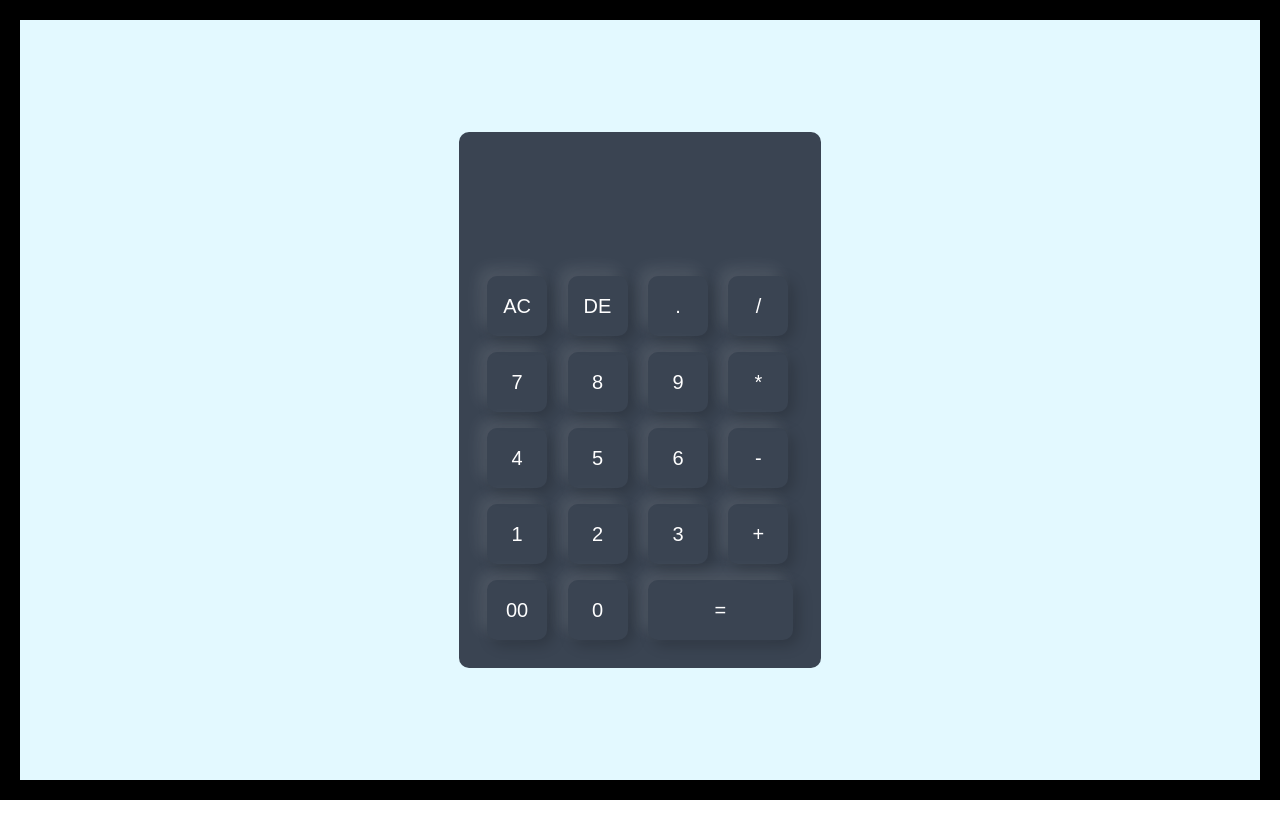
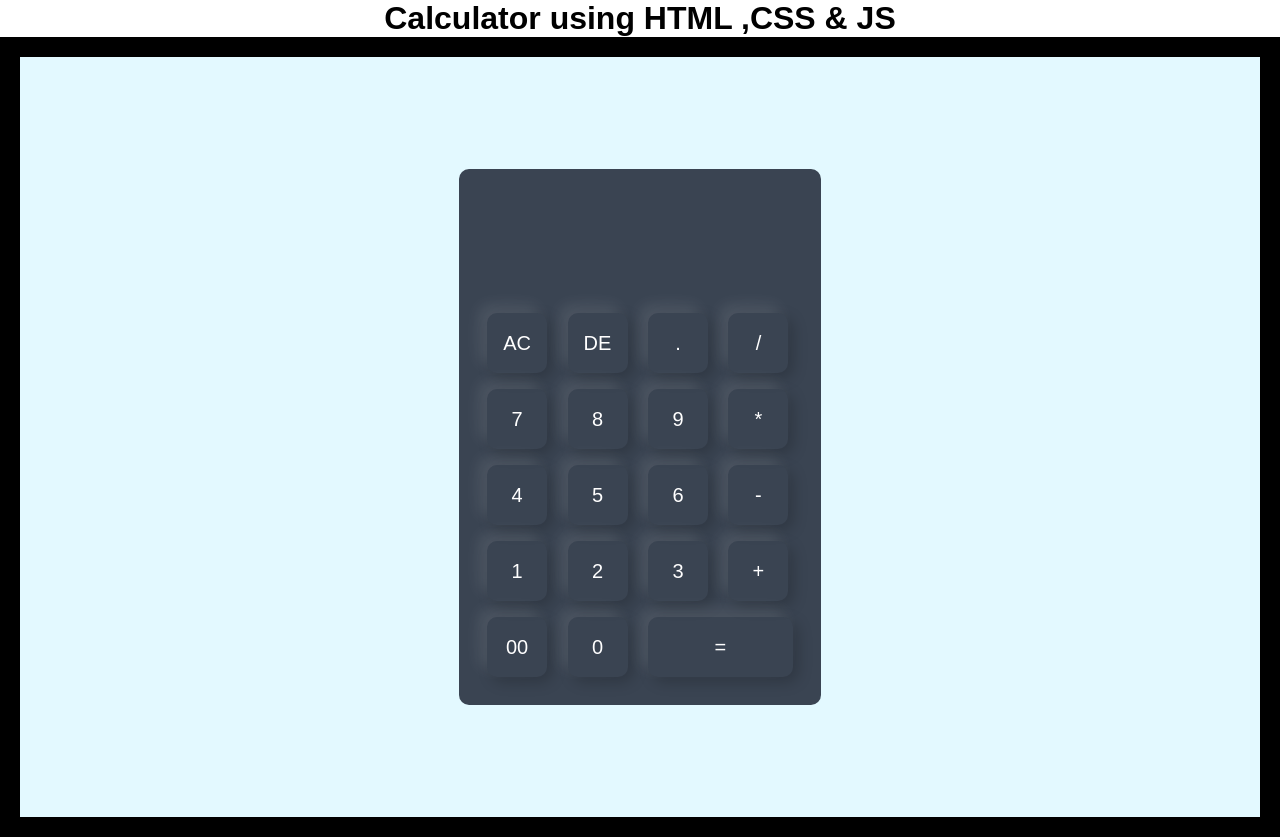
Before and after one commit to ankit00010/CALCULATOR, a plain HTML site: page index.html in a window 1280 px wide. Before the commit the page ends 800 px from the top, so only its background shows below. Drawn offline with Linux system fonts and the light colour scheme.

Commit message:
simple calculator

```diff
--- a/index.css
+++ b/index.css
@@ -13,6 +13,10 @@
     display: flex;
     align-items: center;
     justify-content: center;
+}
+
+.text-center {
+    text-align: center;
 }
 
 .calculator {
--- a/index.html
+++ b/index.html
@@ -9,6 +9,8 @@
 </head>
 
 <body>
+    <h1 class="text-center
+    ">Calculator using HTML ,CSS & JS</h1>
     <!-- Calculator container -->
     <div class="container">
         <!-- Calculator UI -->
```
